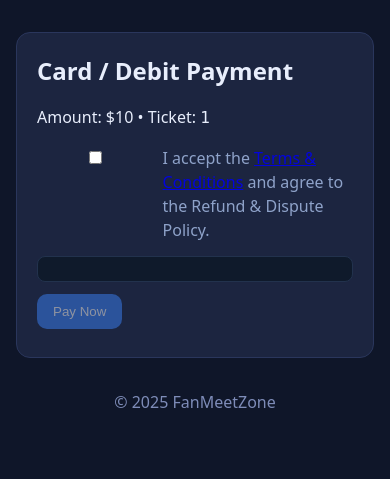
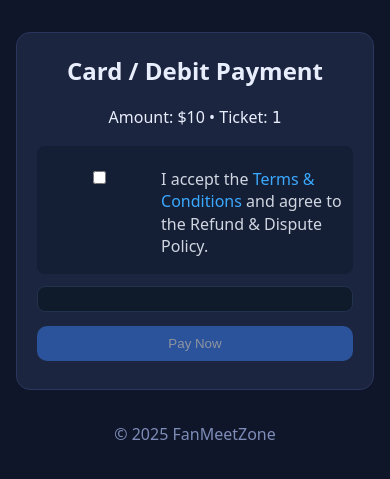
Before and after one commit to verifiedboiy/fanmeetzone, a Flask app: template templates/payment_card.html in a window 390 px wide. Shown: the part 57-536 px from the top of the page. Run offline with Flask 3, Linux system fonts and the light colour scheme; the template is opened without the code that fills it: most values are stand-ins (such as "Sample title", 1, 10 or a date in 2020); some libraries are stand-ins or nearby versions.

Commit message:
Fix layout and align terms checkbox for mobile

```diff
--- a/templates/payment_card.html
+++ b/templates/payment_card.html
@@ -1,103 +1,87 @@
 {% extends "base.html" %}
 {% block content %}
-<section class="card">
+<section class="card" style="max-width:420px;margin:auto;text-align:center;">
   <h2>Card / Debit Payment</h2>
   <p>Amount: ${{ amount_usd }} • Ticket: <code>{{ order.ticket_id }}</code></p>
 
-  <!-- Terms & Conditions gate -->
-  <label style="display:flex;gap:10px;align-items:flex-start;margin:8px 0 14px 0;">
-    <input id="agreeTerms" type="checkbox" style="margin-top:5px;">
-    <span style="opacity:.9;">
-      I accept the <a href="{{ url_for('index') }}#terms" target="_blank">Terms &amp; Conditions</a>
-      and agree to the Refund &amp; Dispute Policy.
-    </span>
-  </label>
+  <!-- Terms & Conditions -->
+  <div style="background:#141f35;padding:10px;border-radius:8px;margin:10px 0;text-align:left;">
+    <label style="display:flex;align-items:flex-start;gap:10px;line-height:1.4;">
+      <input id="agreeTerms" type="checkbox" style="margin-top:3px;">
+      <span style="color:#d0d6e1;">
+        I accept the
+        <a href="{{ url_for('index') }}#terms" target="_blank" style="color:#3ba9ff;text-decoration:none;">
+          Terms &amp; Conditions
+        </a>
+        and agree to the Refund &amp; Dispute Policy.
+      </span>
+    </label>
+  </div>
 
-  <!-- Card element -->
+  <!-- Card field -->
   <div id="card-container"
-       style="padding:12px;border:1px solid #22324d;border-radius:8px;background:#0f1a2b;"></div>
+       style="padding:12px;border:1px solid #22324d;border-radius:8px;background:#0f1a2b;margin-top:12px;"></div>
 
-  <!-- Pay button (disabled until terms are checked) -->
-  <button id="payBtn" class="btn" type="button" style="margin-top:12px;" disabled>Pay Now</button>
+  <!-- Pay button -->
+  <button id="payBtn" class="btn" type="button" style="margin-top:14px;width:100%;" disabled>Pay Now</button>
 
-  <!-- Error area -->
+  <!-- Error display -->
   <div id="err" style="color:#ff7b7b;margin-top:8px;"></div>
 </section>
 
-<!-- Square Web Payments SDK (PRODUCTION). For sandbox use: https://sandbox.web.squarecdn.com/v1/square.js -->
+<!-- Square Web Payments SDK -->
 <script src="https://web.squarecdn.com/v1/square.js"></script>
-
 <script>
   document.addEventListener('DOMContentLoaded', async () => {
     const errBox   = document.getElementById('err');
     const agreeBox = document.getElementById('agreeTerms');
     const payBtn   = document.getElementById('payBtn');
 
-    // Gate the button by the checkbox
     const syncBtn = () => {
       payBtn.disabled = !agreeBox.checked;
-      payBtn.style.opacity = agreeBox.checked ? '1' : '0.5';
+      payBtn.style.opacity = agreeBox.checked ? "1" : "0.5";
     };
     agreeBox.addEventListener('change', syncBtn);
     syncBtn();
 
     try {
-      const appId      = "{{ square_app_id }}";
+      const appId = "{{ square_app_id }}";
       const locationId = "{{ square_location_id }}";
+      console.log("APP_ID:", appId, "LOCATION_ID:", locationId);
 
-      // Helpful console diagnostics (view in DevTools)
-      console.log("APP_ID:", appId);
-      console.log("LOCATION_ID:", locationId);
+      if (!appId || !locationId) throw new Error("Missing Square credentials.");
 
-      if (!appId || !locationId) {
-        throw new Error("Missing Square APP_ID or LOCATION_ID from server template.");
-      }
-
-      // Initialize Web Payments SDK
       const payments = window.Square.payments(appId, locationId);
-
-      // Create + mount the card component
       const card = await payments.card();
       await card.attach('#card-container');
 
-      // Handle Pay click
       payBtn.addEventListener('click', async () => {
         errBox.textContent = '';
         payBtn.disabled = true;
 
         try {
           const result = await card.tokenize();
-          if (result.status !== 'OK') {
-            const msg = (result.errors && result.errors[0] && result.errors[0].message) || 'Could not tokenize card.';
-            throw new Error(msg);
-          }
+          if (result.status !== 'OK') throw new Error(result.errors?.[0]?.message || 'Could not tokenize card.');
 
-          // Send token to backend to create the payment
-          const r = await fetch("{{ url_for('square_pay_card') }}", {
+          const res = await fetch("{{ url_for('square_pay_card') }}", {
             method: "POST",
             headers: { "Content-Type": "application/json" },
             body: JSON.stringify({ token: result.token })
           });
 
-          const j = await r.json();
-          if (r.ok && j.ok) {
-            // success → go to the digital card view
-            window.location.href = j.view_url;
-            return;
-          }
-          throw new Error(j.error || 'Payment failed.');
-        } catch (innerErr) {
-          console.error(innerErr);
-          errBox.textContent = innerErr.message || 'Payment failed.';
+          const j = await res.json();
+          if (res.ok && j.ok) window.location.href = j.view_url;
+          else throw new Error(j.error || 'Payment failed.');
+        } catch (err) {
+          console.error(err);
+          errBox.textContent = err.message || 'Payment failed.';
           payBtn.disabled = false;
-          syncBtn(); // re-apply checkbox gating
+          syncBtn();
         }
       });
-
     } catch (e) {
       console.error(e);
       errBox.textContent = 'Square initialization failed.';
-      // keep button disabled; nothing to do until init works
     }
   });
 </script>
```
